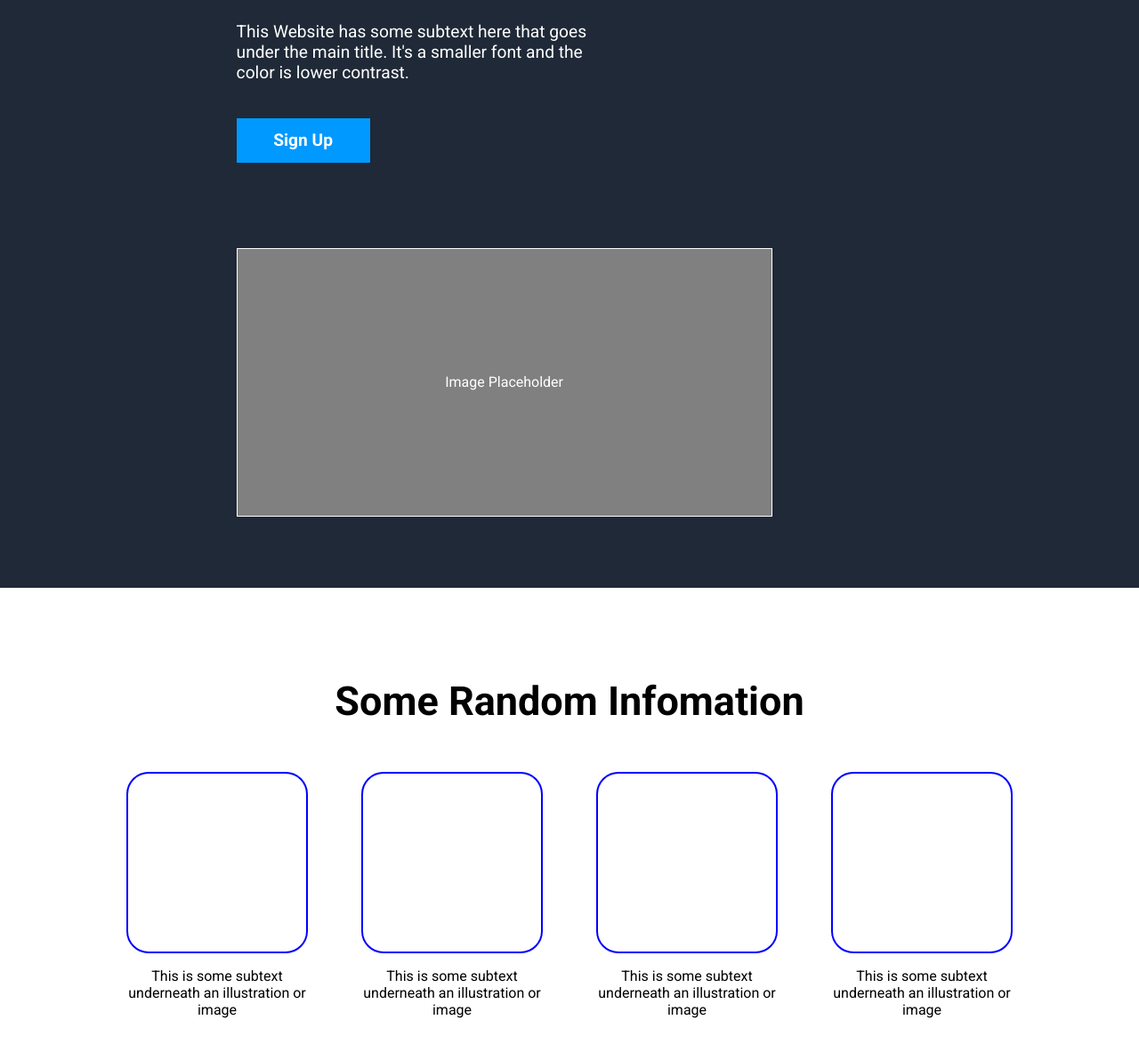
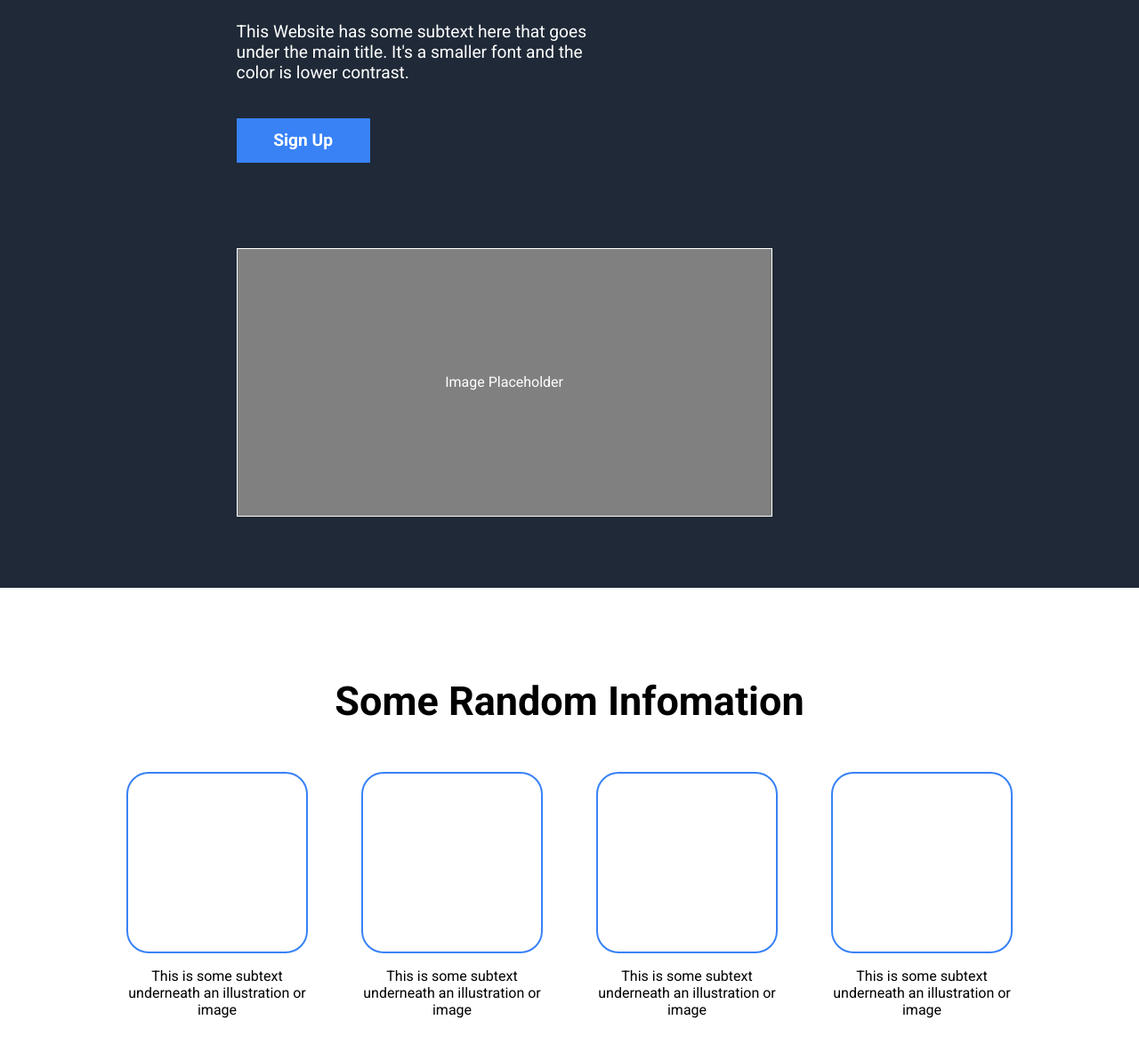
Before and after one commit to DaBoooch/landing-page, a plain HTML site: page index.html in a window 1280 px wide. Shown: the part 299-1482 px from the top of the page at 89% size. Drawn offline with Linux system fonts and the light colour scheme.

Commit message:
Improved info section Gave the info section flex wrap so it looks a lot better on smaller devices.  Changes to be committed: 	modified:   style.css

```diff
--- a/style.css
+++ b/style.css
@@ -72,7 +72,7 @@ a{
 }
 
 .sign-up-button{
-    background-color: rgb(0, 153, 255);
+    background-color: #3882F6;
     color: white;
     height: 50px;
     width: 150px;
@@ -97,6 +97,8 @@ a{
     flex-direction: row;
     flex: 1;
     gap: 4rem ;
+    flex-wrap: wrap;
+    justify-content: center;
 }
 
 .boxes{
@@ -109,7 +111,7 @@ a{
 }
 
 .box{
-    border: 2px solid blue;
+    border: 2px solid #3882F6;
     border-radius: 25px;
     height: 200px;
     width: 200px;
```
